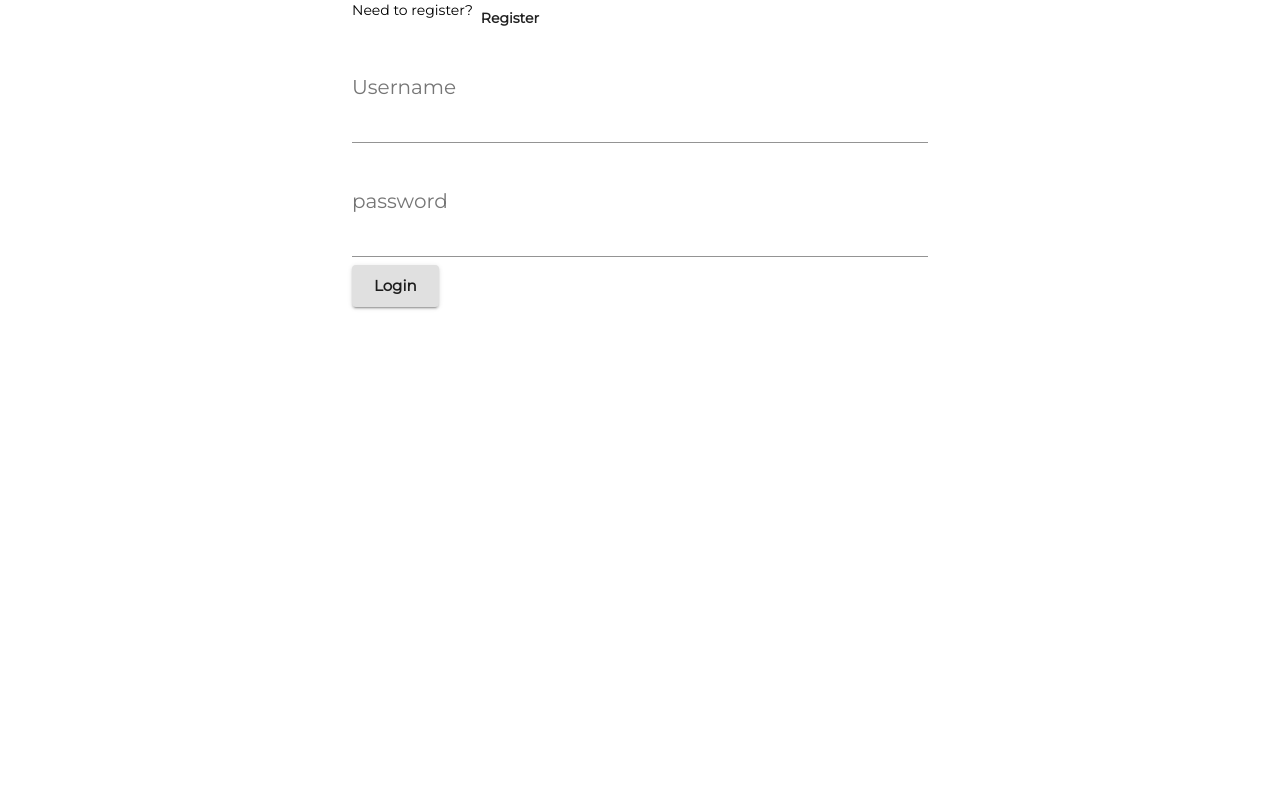
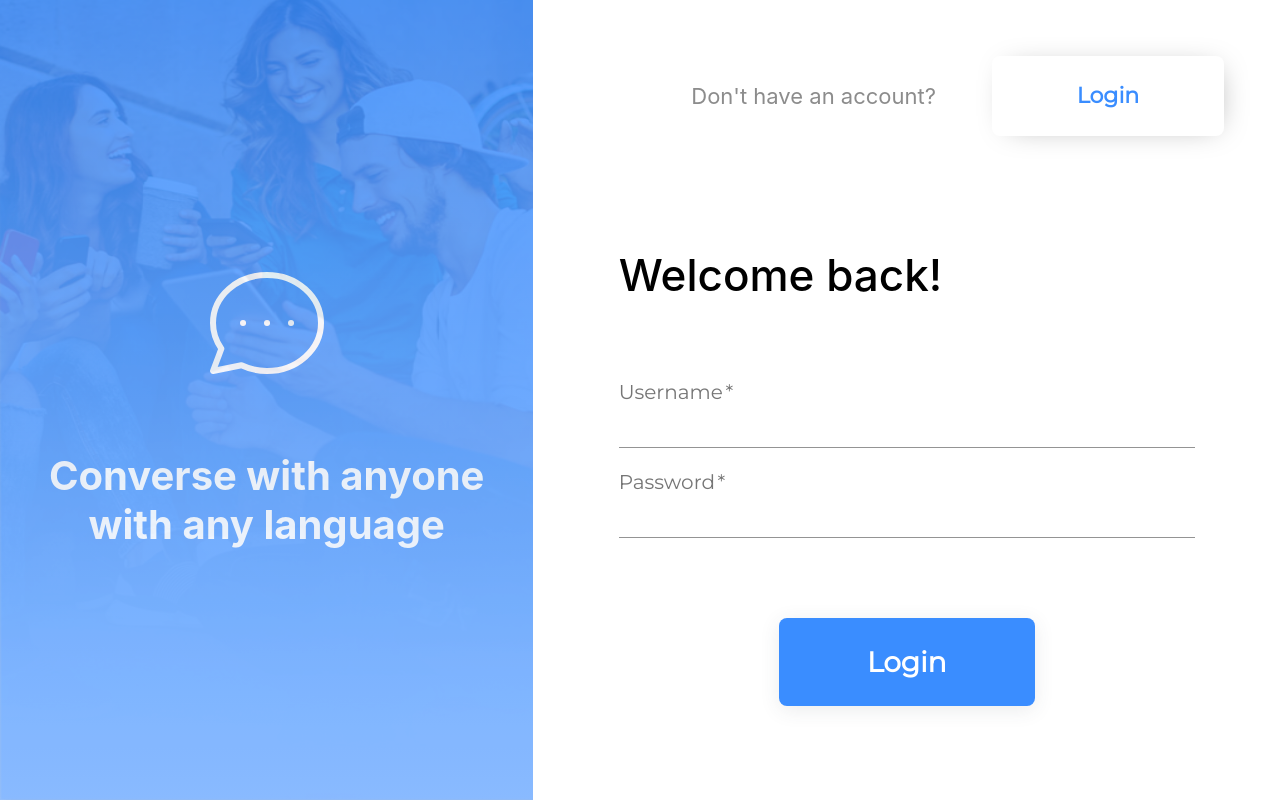
Before and after one commit to rayhook/messenger-6877, a React (Create React App) app in the folder client/: page /login in a window 1280 px wide. Built offline with nearby package versions, Linux system fonts and the light colour scheme; no server answers.

Commit message:
Change layout design for login page

```diff
--- a/client/src/Login.js
+++ b/client/src/Login.js
@@ -1,15 +1,45 @@
 import React from "react";
 import { Redirect, useHistory } from "react-router-dom";
 import { connect } from "react-redux";
-import {
-  Grid,
-  Box,
-  Typography,
-  Button,
-  FormControl,
-  TextField,
-} from "@material-ui/core";
+import { Grid, Box, Button, FormControl, TextField, makeStyles } from "@material-ui/core";
 import { login } from "./store/utils/thunkCreators";
+import { ChatIcon } from "./resources/ChatIcon";
+import signInImg from "./resources/bg-img.png";
+
+const useStyles = makeStyles({
+  ChatIcon: {
+    width: "9rem",
+    height: "9rem",
+    marginBottom: "3.5rem"
+  },
+
+  loginButton: {
+    width: "14.5rem",
+    height: "5rem",
+    fontSize: 22,
+    color: "#3A8DFF",
+    boxShadow: "5px 2px 30px -12px rgba(0,0,0,0.35)",
+    borderRadius: "0.5rem",
+    border: "none",
+    fontWeight: "bold"
+  },
+
+  createButton: {
+    width: "16rem",
+    height: "5.5rem",
+    marginTop: "5rem",
+    fontSize: 28,
+    color: "#ffff",
+    boxShadow: "0 4px 20px 0 rgba(61, 71, 82, 0.1), 0 0 0 0 rgba(0, 127, 255, 0);",
+    borderRadius: "0.5rem",
+    border: "none",
+    backgroundColor: "#3A8DFF",
+    "&:hover": {
+      backgroundColor: "#ffffff",
+      color: "#3A8DFF"
+    }
+  }
+});
 
 const Login = (props) => {
   const history = useHistory();
@@ -22,53 +52,199 @@ const Login = (props) => {
 
     await login({ username, password });
   };
-
+  const classes = useStyles();
   if (user.id) {
     return <Redirect to="/home" />;
   }
 
   return (
-    <Grid container justify="center">
+    <Box
+      sx={{
+        display: "flex",
+        width: "100vw",
+        height: "100vh",
+        margin: "0px"
+      }}
+    >
+      <Grid container sx={{ justifyContent: { xs: "center", md: "normal" } }}>
+        <Grid item xs={5}>
+          <Box
+            display={{ xs: "none", lg: "block" }}
+            sx={{
+              backgroundImage: `linear-gradient(#3A8DFF, #86B9FF)`,
+              height: "100%",
+              position: "relative",
+              overflow: "hidden"
+            }}
+          >
+            <Box
+              sx={{
+                height: "100%",
+                display: "flex",
+                flexDirection: " column",
+                justifyContent: "center",
+                alignItems: "center"
+              }}
+            >
+              <ChatIcon className={classes.ChatIcon} />
+              <Box sx={{ typography: "body", fontSize: 40, color: "#ffffff", fontWeight: "bold" }}>
+                Converse with anyone
+              </Box>
+              <Box sx={{ typography: "body", fontSize: 40, color: "#ffffff", fontWeight: "bold" }}>
+                with any language
+              </Box>
+            </Box>
+            <Box
+              component="img"
+              sx={{
+                width: "100%",
+                height: "100%",
+                position: "absolute",
+                opacity: "15%",
+                top: "0rem",
+                left: "0rem"
+              }}
+              src={signInImg}
+              alt="signin background image"
+            ></Box>
+          </Box>
+        </Grid>
+        <Grid item xs={7}>
+          <Box sx={{ display: "flex", flexDirection: "column", width: "100%", height: "100%" }}>
+            <Box
+              sx={{
+                display: "flex",
+                justifyContent: "flex-end",
+                alignItems: "center",
+                mt: "3.5rem",
+                mr: "3.5rem"
+              }}
+            >
+              <Box display={{ xs: "none", md: "block" }}>
+                <Box
+                  sx={{
+                    typography: "body1",
+                    fontSize: 22,
+                    color: "#8c8c8c",
+                    mr: "3.5rem"
+                  }}
+                >
+                  Don't have an account?
+                </Box>
+              </Box>
+
+              <Button
+                className={classes.loginButton}
+                variant="outlined"
+                size="large"
+                onClick={() => history.push("/register")}
+              >
+                Login
+              </Button>
+            </Box>
+
+            <Grid>
+              <Box
+                sx={{
+                  display: "flex",
+                  justifyContent: "center",
+                  alignItems: "center",
+                  mt: "3.5rem"
+                }}
+              >
                 <Box>
-        <Grid container item>
-          <Typography>Need to register?</Typography>
-          <Button onClick={() => history.push("/register")}>Register</Button>
-        </Grid>
                   <form onSubmit={handleLogin}>
-          <Grid>
-            <Grid>
-              <FormControl margin="normal" required>
+                    <Box sx={{ m: "2", flexDirection: "row" }}>
+                      <Box
+                        sx={{
+                          fontSize: "2.75rem",
+                          fontWeight: "500",
+                          marginY: "2rem",
+                          paddingY: "1.5rem"
+                        }}
+                      >
+                        Welcome back!
+                      </Box>
+                      <Box>
+                        <Box>
+                          <FormControl>
                             <TextField
+                              InputLabelProps={{ shrink: false }}
                               aria-label="username"
                               label="Username"
                               name="username"
                               type="text"
+                              required
                             />
                           </FormControl>
-            </Grid>
-            <FormControl margin="normal" required>
+                        </Box>
+                        <Box>
+                          <FormControl>
                             <TextField
-                label="password"
+                              InputLabelProps={{ shrink: false }}
                               aria-label="password"
+                              label="Password"
                               type="password"
+                              inputProps={{ minLength: 6 }}
                               name="password"
+                              required
                             />
                           </FormControl>
-            <Grid>
-              <Button type="submit" variant="contained" size="large">
+                        </Box>
+                      </Box>
+                      <Box>
+                        <Box sx={{ display: "flex", justifyContent: "center" }}>
+                          <Button
+                            className={classes.createButton}
+                            type="submit"
+                            variant="contained"
+                            size="large"
+                          >
                             Login
                           </Button>
+                        </Box>
+                      </Box>
+                    </Box>
+                  </form>
+                </Box>
+              </Box>
+            </Grid>
+          </Box>
         </Grid>
       </Grid>
-        </form>
     </Box>
-    </Grid>
+
+    // <Grid container justifyContent="center">
+    //   <Box>
+    //     <Grid container item>
+    //       <Typography>Don't have an account?</Typography>
+    //       <Button onClick={() => history.push("/register")}>Register</Button>
+    //     </Grid>
+    //     <form onSubmit={handleLogin}>
+    //       <Grid>
+    //         <Grid>
+    //           <FormControl margin="normal" required>
+    //             <TextField aria-label="username" label="Username" name="username" type="text" />
+    //           </FormControl>
+    //         </Grid>
+    //         <FormControl margin="normal" required>
+    //           <TextField label="password" aria-label="password" type="password" name="password" />
+    //         </FormControl>
+    //         <Grid>
+    //           <Button type="submit" variant="contained" size="large">
+    //             Login
+    //           </Button>
+    //         </Grid>
+    //       </Grid>
+    //     </form>
+    //   </Box>
+    // </Grid>
   );
 };
 
 const mapStateToProps = (state) => {
   return {
-    user: state.user,
+    user: state.user
   };
 };
 
@@ -76,7 +252,7 @@ const mapDispatchToProps = (dispatch) => {
   return {
     login: (credentials) => {
       dispatch(login(credentials));
-    },
+    }
   };
 };
 
```
Lines whose indentation alone changed are shown as unchanged.
